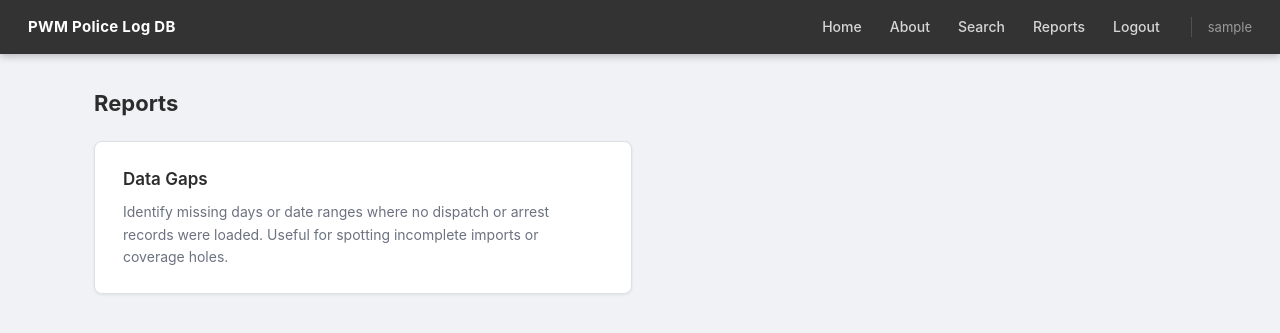
After one commit to suidroot/pd_log_tool, a Django app: page /reports/ in a window 1280 px wide. The commit adds this page. Shown: the top 333 px of the page. Run offline with Django 5.2, Linux system fonts and the light colour scheme; the visitor is signed in with stand-in values (Sample User, id 1).

Commit message:
Add reporting module with data gaps report
- Add reports.py with _find_gaps() helper that identifies consecutive
  missing date ranges in any PoliceLog queryset, plus reports_index
  and report_data_gaps views
- Add /reports/ landing page and /reports/data-gaps/ endpoint with
  filters for record type (all/dispatch/arrest) and date range
- Gap report shows 6 stat cards (coverage %, total days, days with
  records, missing days, gap count, longest gap) and a gap table with
  colour-coded severity badges (1 day / 2-7 days / 8+ days)
- Extract reusable _gap_section.html partial so dispatch and arrest
  results share one template
- Add Reports link to nav; clean up duplicate URL paths and fix
  logout URL name collision in urls.py

Co-Authored-By: Claude Sonnet 4.6 <noreply@anthropic.com>

```diff
--- /dev/null
+++ b/webproject/log_query_site/reports.py
@@ -0,0 +1,139 @@
+from datetime import datetime, timedelta, date as date_type
+
+from django.contrib.auth.decorators import login_required
+from django.shortcuts import render
+
+from .models import PoliceLog, RecordType
+
+
+def _parse_date(value):
+    """Parse a YYYY-MM-DD string; return a date object or None."""
+    try:
+        return datetime.strptime(value, '%Y-%m-%d').date()
+    except (ValueError, TypeError):
+        return None
+
+
+def _find_gaps(queryset, start_date=None, end_date=None):
+    """
+    Find date ranges with no records within a PoliceLog queryset.
+
+    Returns a tuple of (gaps, stats):
+      gaps  — list of {'start', 'end', 'days'} dicts, newest-first
+      stats — summary dict, or None when there is no data to analyse
+    """
+    qs = queryset.filter(datetime_start__isnull=False)
+    if start_date:
+        qs = qs.filter(datetime_start__date__gte=start_date)
+    if end_date:
+        qs = qs.filter(datetime_start__date__lte=end_date)
+
+    dates_with_records = set(
+        qs.values_list('datetime_start__date', flat=True).distinct()
+    )
+
+    if not dates_with_records:
+        if start_date and end_date:
+            total = (end_date - start_date).days + 1
+            return (
+                [{'start': start_date, 'end': end_date, 'days': total}],
+                {
+                    'analysis_start': start_date,
+                    'analysis_end': end_date,
+                    'total_days': total,
+                    'days_with_records': 0,
+                    'missing_days': total,
+                    'gap_count': 1,
+                    'longest_gap': total,
+                    'coverage_pct': 0.0,
+                },
+            )
+        return [], None
+
+    analysis_start = start_date or min(dates_with_records)
+    analysis_end = end_date or max(dates_with_records)
+    total_days = (analysis_end - analysis_start).days + 1
+
+    # Collect every missing date in the range
+    missing = []
+    current = analysis_start
+    while current <= analysis_end:
+        if current not in dates_with_records:
+            missing.append(current)
+        current += timedelta(days=1)
+
+    # Collapse consecutive missing dates into gap ranges
+    gaps = []
+    if missing:
+        gap_start = missing[0]
+        gap_end = missing[0]
+        for d in missing[1:]:
+            if d == gap_end + timedelta(days=1):
+                gap_end = d
+            else:
+                gaps.append({
+                    'start': gap_start,
+                    'end': gap_end,
+                    'days': (gap_end - gap_start).days + 1,
+                })
+                gap_start = d
+                gap_end = d
+        gaps.append({
+            'start': gap_start,
+            'end': gap_end,
+            'days': (gap_end - gap_start).days + 1,
+        })
+
+    days_with_records = total_days - len(missing)
+    coverage_pct = round(days_with_records / total_days * 100, 1) if total_days else 0.0
+    longest_gap = max((g['days'] for g in gaps), default=0)
+
+    stats = {
+        'analysis_start': analysis_start,
+        'analysis_end': analysis_end,
+        'total_days': total_days,
+        'days_with_records': days_with_records,
+        'missing_days': len(missing),
+        'gap_count': len(gaps),
+        'longest_gap': longest_gap,
+        'coverage_pct': coverage_pct,
+    }
+
+    gaps.sort(key=lambda g: g['start'], reverse=True)
+    return gaps, stats
+
+
+@login_required
+def reports_index(request):
+    return render(request, 'log_query_site/reports/index.html')
+
+
+@login_required
+def report_data_gaps(request):
+    record_type_filter = request.GET.get('record_type', 'all')
+    start_date = _parse_date(request.GET.get('start_date', ''))
+    end_date = _parse_date(request.GET.get('end_date', ''))
+
+    dispatch_type = RecordType.objects.filter(display_text='Dispatch').first()
+    arrest_type = RecordType.objects.filter(display_text='Arrest').first()
+
+    dispatch_result = arrest_result = None
+
+    if record_type_filter in ('dispatch', 'all') and dispatch_type:
+        qs = PoliceLog.objects.filter(record_type=dispatch_type)
+        gaps, stats = _find_gaps(qs, start_date, end_date)
+        dispatch_result = {'gaps': gaps, 'stats': stats}
+
+    if record_type_filter in ('arrest', 'all') and arrest_type:
+        qs = PoliceLog.objects.filter(record_type=arrest_type)
+        gaps, stats = _find_gaps(qs, start_date, end_date)
+        arrest_result = {'gaps': gaps, 'stats': stats}
+
+    context = {
+        'dispatch': dispatch_result,
+        'arrest': arrest_result,
+        'record_type_filter': record_type_filter,
+        'start_date': start_date.isoformat() if start_date else '',
+        'end_date': end_date.isoformat() if end_date else '',
+    }
+    return render(request, 'log_query_site/reports/data_gaps.html', context)
--- a/webproject/log_query_site/templates/log_query_site/base.html
+++ b/webproject/log_query_site/templates/log_query_site/base.html
@@ -274,9 +274,10 @@
       <a class="nav-brand" href="/">PWM Police Log DB</a>
       <div class="nav-links">
         <a href="/">Home</a>
-        <a href="/about">About</a>
-        <a href="/search">Search</a>
-        <a href="/logout">Logout</a>
+        <a href="/about/">About</a>
+        <a href="/search/">Search</a>
+        <a href="/reports/">Reports</a>
+        <a href="/logout/">Logout</a>
         {% if user.is_authenticated %}
         <span class="nav-user">{{ user.username }}</span>
         {% endif %}
--- /dev/null
+++ b/webproject/log_query_site/templates/log_query_site/reports/index.html
@@ -0,0 +1,20 @@
+{% extends "log_query_site/base.html" %}
+
+{% block title %}Reports — PWM Police Log DB{% endblock %}
+{% block meta_description %}Police log data reports{% endblock %}
+
+{% block content %}
+<h1>Reports</h1>
+
+<div class="grid-2">
+  <a href="/reports/data-gaps/" style="text-decoration:none;">
+    <div class="card" style="cursor:pointer; transition:box-shadow .15s;" onmouseover="this.style.boxShadow='0 4px 16px rgba(0,0,0,.13)'" onmouseout="this.style.boxShadow=''">
+      <h2 style="margin-bottom:8px;">Data Gaps</h2>
+      <p style="color:var(--text-muted); font-size:14px; margin:0;">
+        Identify missing days or date ranges where no dispatch or arrest records were loaded.
+        Useful for spotting incomplete imports or coverage holes.
+      </p>
+    </div>
+  </a>
+</div>
+{% endblock %}
--- a/webproject/log_site/urls.py
+++ b/webproject/log_site/urls.py
@@ -18,18 +18,18 @@ Including another URLconf
 from django.contrib import admin
 from django.urls import path, include
 from log_query_site import views
+from log_query_site import reports
 
 urlpatterns = [
     path('', views.index, name='index'),
-    path('about', views.about_page, name='about_page'),
     path('about/', views.about_page, name='about_page'),
     path('admin/', admin.site.urls),
     path('add/arrest/', views.add_arrest, name='add_arrest_log'),
     path('add/dispatch/', views.add_dispatch, name='add_dispatch'),
-    path('search', views.search_records, name='search_records'),
     path('search/', views.search_records, name='search_records'),
-    path('results', views.search_results, name='results'),
     path('results/', views.search_results, name='results'),
-    path('logout/', views.logout_page, name='results'),
+    path('logout/', views.logout_page, name='logout_confirm'),
+    path('reports/', reports.reports_index, name='reports'),
+    path('reports/data-gaps/', reports.report_data_gaps, name='report_data_gaps'),
     path("accounts/", include("django.contrib.auth.urls")),
 ]
```
Also changed, not shown: webproject/log_query_site/templates/log_query_site/reports/_gap_section.html (added, +88 -0 lines), webproject/log_query_site/templates/log_query_site/reports/data_gaps.html (added, +63 -0 lines).
